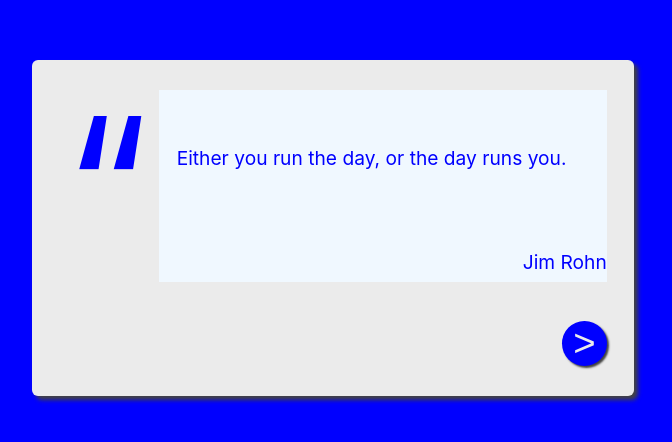
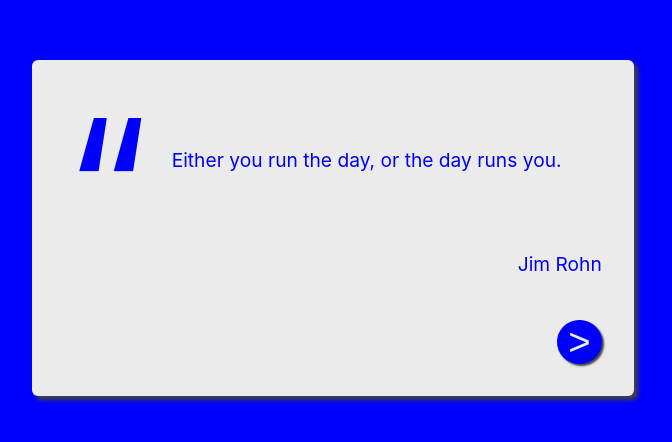
Before and after one commit to tomas02amaya/quote-project, a React (Vite) app: page / in a window 1280 px wide. Shown: the part 172-614 px from the top of the page, without its empty margins (307-979 px from the left). Built offline with nearby package versions, Linux system fonts and the light colour scheme.

Commit message:
Finish styles

```diff
--- a/src/App.css
+++ b/src/App.css
@@ -19,7 +19,7 @@
   grid-template:
   'quoteMark quote'
   '. button';
-  gap: 10px;
+  gap: 5px;
 
   align-items: center;
 }
@@ -37,7 +37,6 @@
   grid-area: quote;
   justify-self: end;
 
-  background-color: aliceblue;
   margin: 0;
   padding: 0;
 
--- a/src/component/QuoteBox.jsx
+++ b/src/component/QuoteBox.jsx
@@ -11,7 +11,7 @@ const QuoteBox = () =>{
     const changeStateUpdater = () =>{setUpdater(!updater)}
 
     const randColor = () => {
-        let color = RandIn(colorList);
+        let color = RandIn(colorList); //RandIn(colorList);
         document.querySelector('body, .QuoteAndAuthor ').style.background = color;
         document.querySelector('blockquote, quotationMarks').style.color = color;
         document.querySelector('.button-QuoteBox').style.background = color;
```
